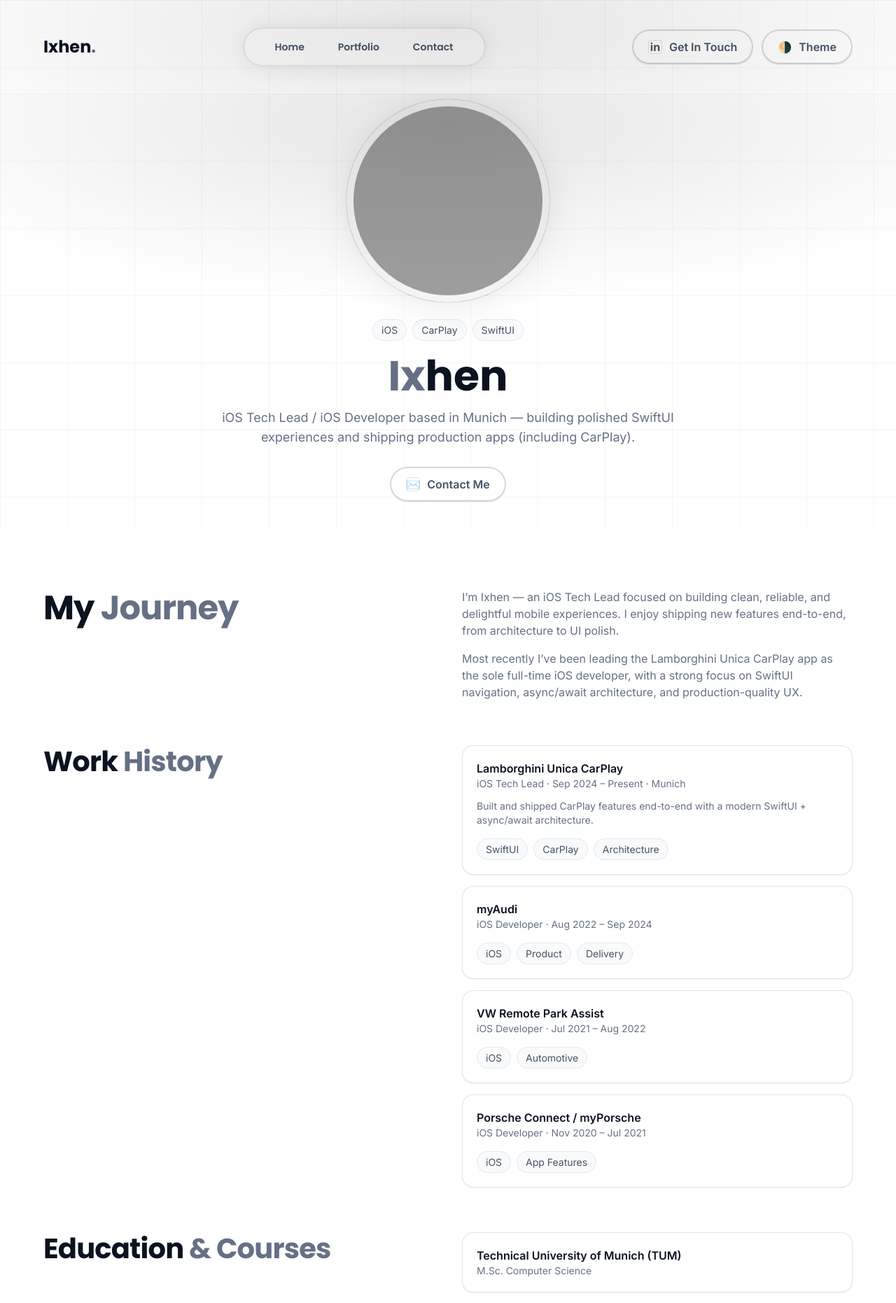
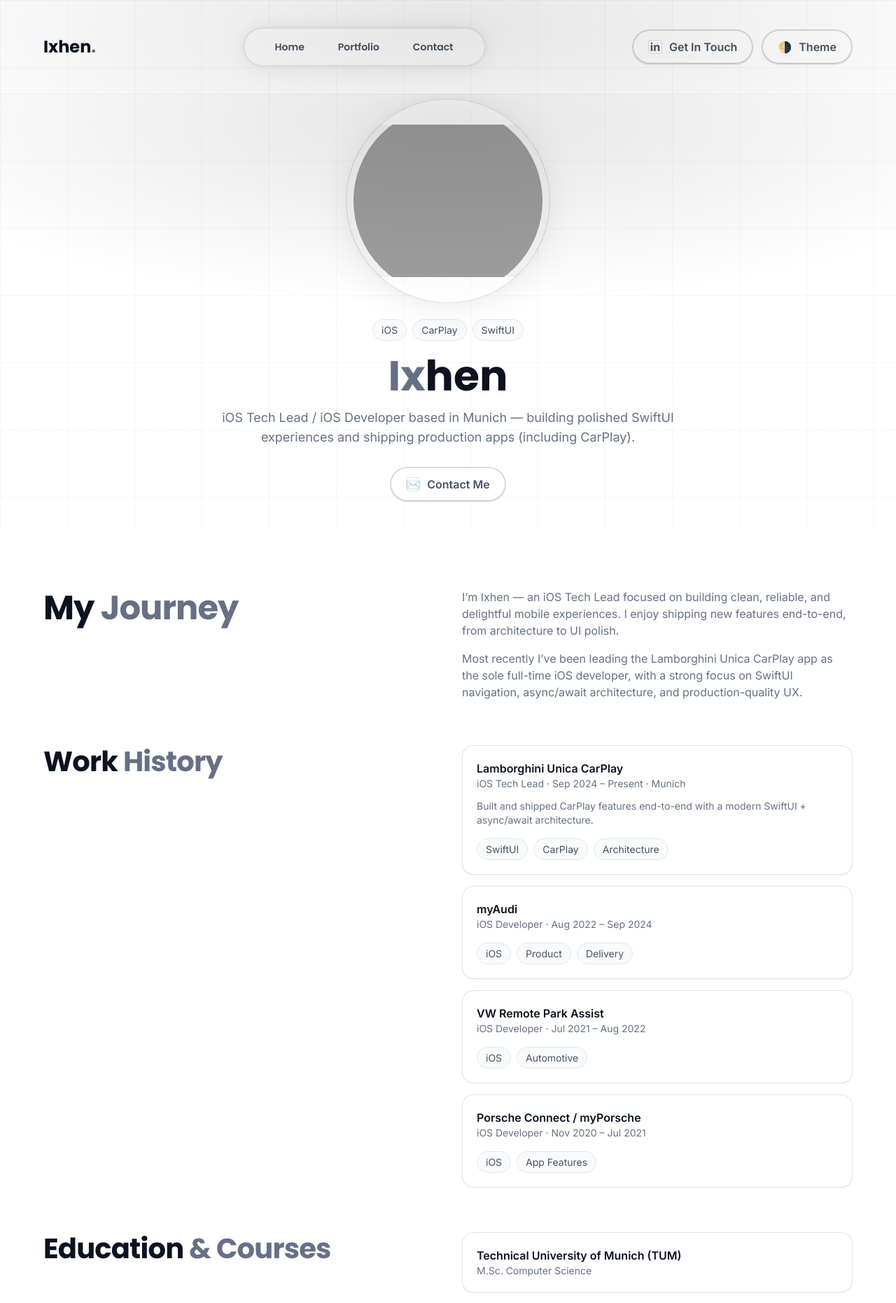
Before and after one commit to iX-log/iX-log.github.io, a Jekyll site: the page built from index.html, in a window 1280 px wide. Shown: the top 1862 px of the page at 70% size. Built offline with Jekyll 4.4.1, drawn with Linux system fonts in a browser that asks for light colours; nearby versions of some CDN libraries; grey boxes are pictures that could not be loaded.

Commit message:
- Update avatar image

```diff
--- a/_includes/hero.html
+++ b/_includes/hero.html
@@ -3,7 +3,7 @@
     <div class="flex flex-col items-center text-center pb-10">
       <div class="mt-2 mb-6">
         <div class="relative" style="width:290px;height:290px;">
-          <img src="{{ '/assets/img/avatar.png' | relative_url }}" alt="Avatar" class="rounded-full w-full h-full object-cover" />
+          <img src="{{ '/assets/img/avatar.png' | relative_url }}" alt="Avatar" class="rounded-full w-full h-full object-contain" />
           <div aria-hidden="true" class="absolute inset-0 rounded-full" style="border: 10px solid rgba(255,255,255,0.90); box-shadow: 0 0 1.8px rgba(0,0,0,0.30), 0 3.6px 54px rgba(0,0,0,0.08), 0 0 27px rgba(0,0,0,0.03);"></div>
         </div>
       </div>
```
Also changed, not shown: 1 other file.
